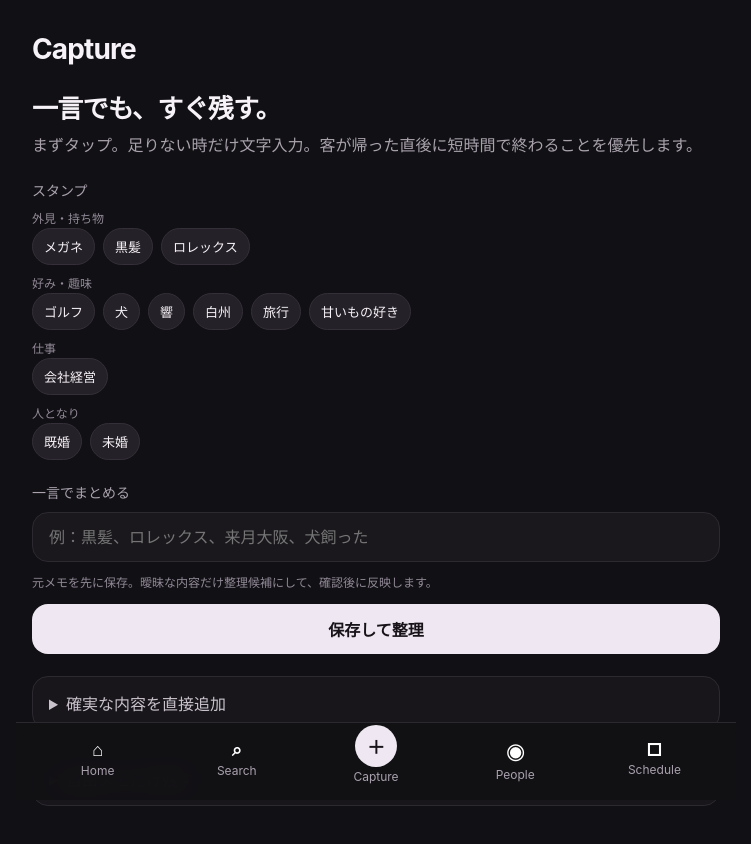
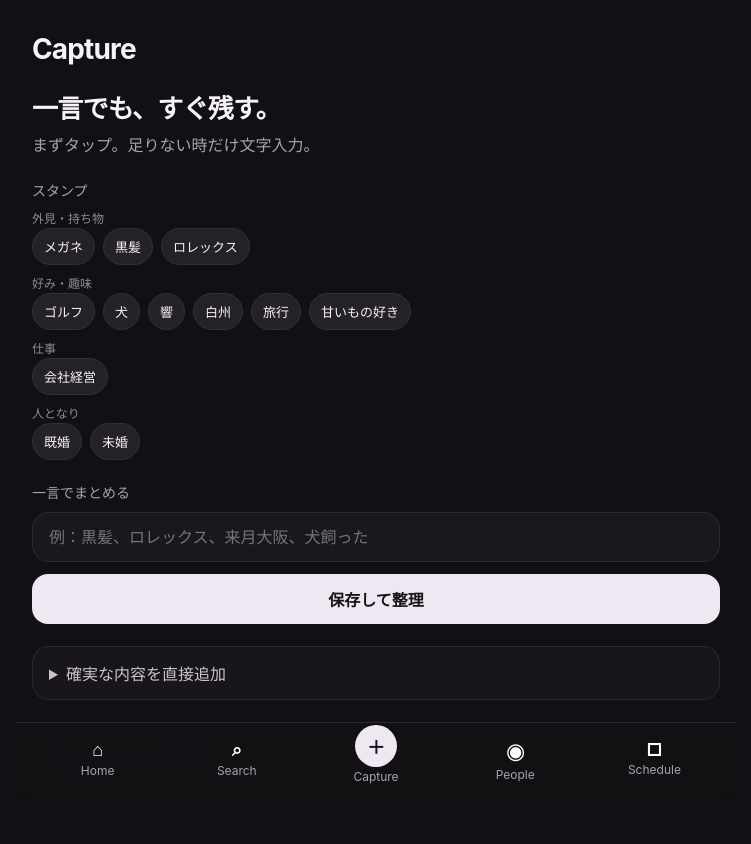
Before and after one commit to karukimori-wq/Velvet, a Next.js app: page /capture in a window 1280 px wide. Shown: the top 844 px of the page, without its empty margins (264-1015 px from the left). Built offline with nearby package versions, Linux system fonts and the light colour scheme.

Commit message:
Use customerId in Capture UI

```diff
--- a/app/capture/page.tsx
+++ b/app/capture/page.tsx
@@ -1,7 +1,7 @@
 import Link from "next/link";
 import { BottomNav } from "@/components/bottom-nav";
 import { getRequestIdentity } from "@/lib/auth/request-identity";
-import { getPersonStore } from "@/lib/person-store";
+import { getGrowthCustomer } from "@/lib/growth-engine-customer";
 import { getCaptureSuggestions } from "@/lib/capture-repository";
 import { captureAction, conversationMemoAction, quickCaptureAction } from "./actions";
 import { organizeCaptureAction } from "./organize/actions";
@@ -14,99 +14,39 @@ function stampCategory(value: string) {
   return "その他";
 }
 
-export default async function CapturePage({ searchParams }: { searchParams: Promise<{ personId?: string; saved?: string; error?: string; fromVisit?: string }> }) {
-  const { personId, saved, error, fromVisit } = await searchParams;
-  const { ownerUserId } = await getRequestIdentity();
-  const [person, suggestions] = await Promise.all([
-    personId ? getPersonStore(personId, ownerUserId) : Promise.resolve(undefined),
-    getCaptureSuggestions(ownerUserId, personId, 24),
+export default async function CapturePage({ searchParams }: { searchParams: Promise<{ customerId?: string; saved?: string; error?: string; fromVisit?: string }> }) {
+  const { customerId, saved, error, fromVisit } = await searchParams;
+  const { workspaceId, userId } = await getRequestIdentity();
+  const [customer, suggestions] = await Promise.all([
+    customerId ? getGrowthCustomer(workspaceId, userId, customerId) : Promise.resolve(undefined),
+    getCaptureSuggestions(workspaceId, userId, customerId, 24),
   ]);
-  const personSuggestions = suggestions.filter((item) => item.source === "person").slice(0, 8);
+  const customerSuggestions = suggestions.filter((item) => item.source === "customer").slice(0, 8);
   const recentSuggestions = suggestions.filter((item) => item.source === "recent").slice(0, 10);
   const defaultSuggestions = suggestions.filter((item) => item.source === "default");
-  const defaultGroups = ["外見・持ち物", "好み・趣味", "仕事", "人となり", "その他"].map((category) => ({
-    category,
-    items: defaultSuggestions.filter((item) => stampCategory(item.value) === category),
-  })).filter((group) => group.items.length > 0);
+  const defaultGroups = ["外見・持ち物", "好み・趣味", "仕事", "人となり", "その他"].map((category) => ({ category, items: defaultSuggestions.filter((item) => stampCategory(item.value) === category) })).filter((group) => group.items.length > 0);
 
-  const stampGroup = (items: typeof suggestions) => (
-    <div className="chips">
-      {items.map((item) => (
-        <form action={quickCaptureAction.bind(null, personId, "knowledge", item.value, fromVisit)} key={item.value}>
+  const stampGroup = (items: typeof suggestions) => <div className="chips">{items.map((item) => (
+    <form action={quickCaptureAction.bind(null, customerId, "knowledge", item.value, fromVisit)} key={item.value}>
       <button className="chip chipButton" type="submit">{item.value}</button>
     </form>
-      ))}
-    </div>
-  );
+  ))}</div>;
 
-  return (
-    <main className="shell">
-      <header className="header">
-        <div className="brand">Capture</div>
-        {person && <Link className="subtle" href={`/people/${person.id}`}>{person.name}</Link>}
-      </header>
-
-      <section className="hero">
-        <h1>{fromVisit && person ? `${person.name}の退店後メモ` : person ? `${person.name}を思い出す材料を残す` : "一言でも、すぐ残す。"}</h1>
-        <p>{fromVisit ? "覚えているうちに、スタンプと一言だけ。" : "まずタップ。足りない時だけ文字入力。客が帰った直後に短時間で終わることを優先します。"}</p>
-      </section>
-
+  const displayName = customer?.displayName ?? (customerId ? `Customer ${customerId}` : undefined);
+  return <main className="shell">
+    <header className="header"><div className="brand">Capture</div>{customerId && <Link className="subtle" href={`/people/${customerId}`}>{displayName}</Link>}</header>
+    <section className="hero"><h1>{fromVisit && customerId ? `${displayName}の退店後メモ` : customerId ? `${displayName}を思い出す材料を残す` : "一言でも、すぐ残す。"}</h1><p>{fromVisit ? "覚えているうちに、スタンプと一言だけ。" : "まずタップ。足りない時だけ文字入力。"}</p></section>
     {saved && <div className="card successCard">保存しました。続けてタップできます。</div>}
     {error && <div className="formError">入力内容を確認してください。</div>}
 
-      {fromVisit && person && <>
-        <div className="sectionTitle">会話メモ · タイムラインに残す</div>
-        <form action={conversationMemoAction.bind(null, person.id, fromVisit)} className="stack">
-          <input className="searchBox" name="value" placeholder="例：来月大阪出張。娘の受験の話。" autoComplete="off" />
-          <div className="formHint">原文は先にタイムラインへ保存。必要なら、その後にAI整理候補を確認できます。</div>
-          <div className="searchActions">
-            <button className="secondaryButton" type="submit" name="mode" value="save">メモだけ保存</button>
-            <button className="primaryButton" type="submit" name="mode" value="organize">保存して整理</button>
-          </div>
-        </form>
-      </>}
-
-      {personSuggestions.length > 0 && <>
-        <div className="sectionTitle">この人で使いそう</div>
-        {stampGroup(personSuggestions)}
-      </>}
-
-      {recentSuggestions.length > 0 && <>
-        <div className="sectionTitle">最近よく使う</div>
-        {stampGroup(recentSuggestions)}
-      </>}
-
+    {fromVisit && customerId && <><div className="sectionTitle">会話メモ · タイムラインに残す</div><form action={conversationMemoAction.bind(null, customerId, fromVisit)} className="stack"><input className="searchBox" name="value" placeholder="例：来月大阪出張。娘の受験の話。" autoComplete="off" /><div className="searchActions"><button className="secondaryButton" type="submit" name="mode" value="save">メモだけ保存</button><button className="primaryButton" type="submit" name="mode" value="organize">保存して整理</button></div></form></>}
+    {customerSuggestions.length > 0 && <><div className="sectionTitle">この人で使いそう</div>{stampGroup(customerSuggestions)}</>}
+    {recentSuggestions.length > 0 && <><div className="sectionTitle">最近よく使う</div>{stampGroup(recentSuggestions)}</>}
     {defaultGroups.length > 0 && <div className="sectionTitle">スタンプ</div>}
-      {defaultGroups.map((group) => <div key={group.category}>
-        <div className="formHint" style={{ marginTop: 10 }}>{group.category}</div>
-        {stampGroup(group.items)}
-      </div>)}
-
-      <div className="sectionTitle">一言でまとめる</div>
-      <form action={organizeCaptureAction.bind(null, personId)} className="stack">
-        <input className="searchBox" name="value" placeholder="例：黒髪、ロレックス、来月大阪、犬飼った" autoComplete="off" />
-        <div className="formHint">元メモを先に保存。曖昧な内容だけ整理候補にして、確認後に反映します。</div>
-        <button className="primaryButton" type="submit">保存して整理</button>
-      </form>
-
-      <details className="detailsCard">
-        <summary>確実な内容を直接追加</summary>
-        <form action={captureAction.bind(null, personId, "knowledge")} className="stack detailsBody">
-          <input className="searchBox" name="value" placeholder="例：黒髪、ロレックス、ゴルフ" autoComplete="off" />
-          <div className="formHint">「、」区切りでまとめて追加できます。</div>
-          <button className="secondaryButton" type="submit">パーソナリティへ追加</button>
-        </form>
-      </details>
-
-      <details className="detailsCard">
-        <summary>自由メモだけ残す</summary>
-        <form action={captureAction.bind(null, personId, "free_text")} className="stack detailsBody">
-          <input className="searchBox" name="value" placeholder="あとで整理したい内容" autoComplete="off" />
-          <button className="secondaryButton" type="submit">そのまま保存</button>
-        </form>
-      </details>
-
+    {defaultGroups.map((group) => <div key={group.category}><div className="formHint" style={{ marginTop: 10 }}>{group.category}</div>{stampGroup(group.items)}</div>)}
+    <div className="sectionTitle">一言でまとめる</div><form action={organizeCaptureAction.bind(null, customerId)} className="stack"><input className="searchBox" name="value" placeholder="例：黒髪、ロレックス、来月大阪、犬飼った" autoComplete="off" /><button className="primaryButton" type="submit">保存して整理</button></form>
+    <details className="detailsCard"><summary>確実な内容を直接追加</summary><form action={captureAction.bind(null, customerId, "knowledge")} className="stack detailsBody"><input className="searchBox" name="value" placeholder="例：黒髪、ロレックス、ゴルフ" autoComplete="off" /><button className="secondaryButton" type="submit">記憶へ追加</button></form></details>
+    <details className="detailsCard"><summary>自由メモだけ残す</summary><form action={captureAction.bind(null, customerId, "free_text")} className="stack detailsBody"><input className="searchBox" name="value" placeholder="あとで整理したい内容" autoComplete="off" /><button className="secondaryButton" type="submit">そのまま保存</button></form></details>
     <BottomNav />
-    </main>
-  );
+  </main>;
 }
```
Lines whose indentation alone changed are shown as unchanged.
